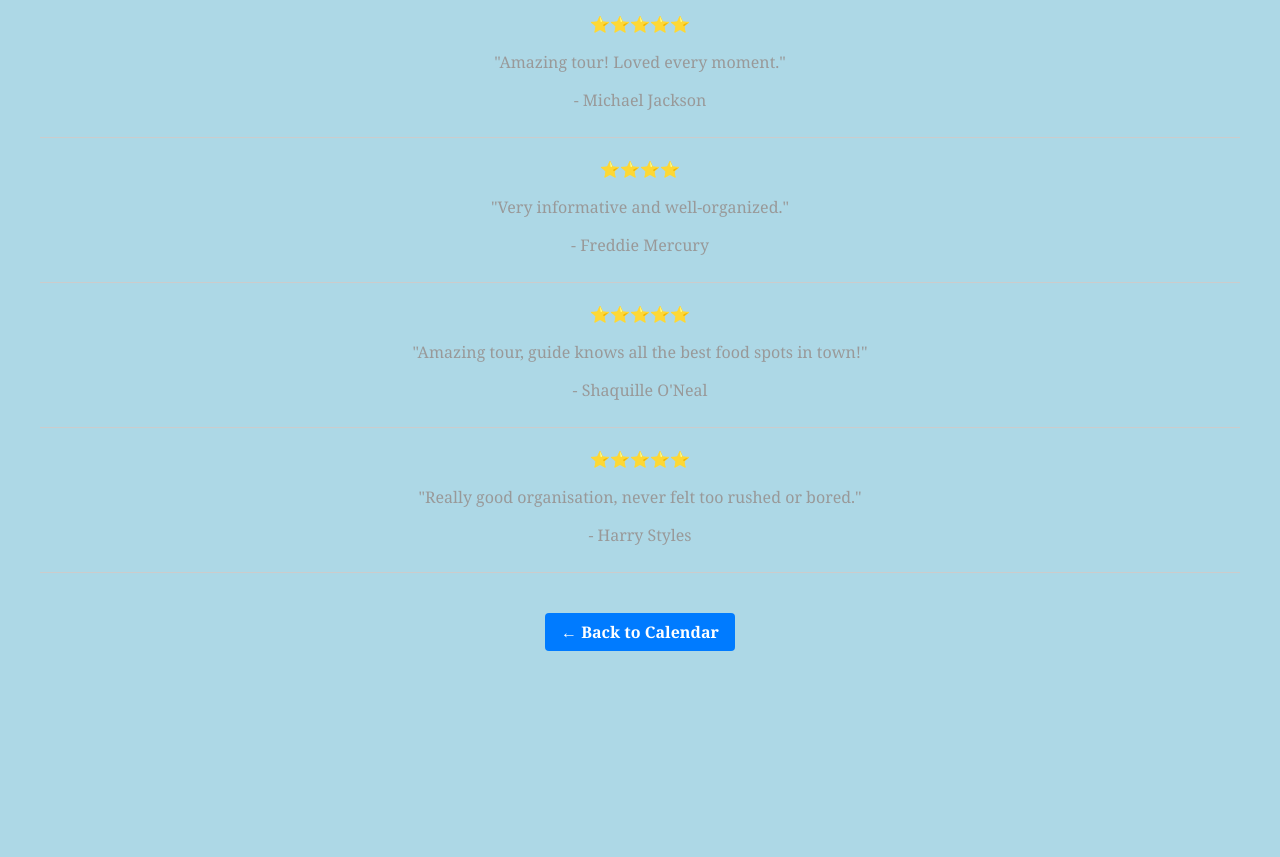
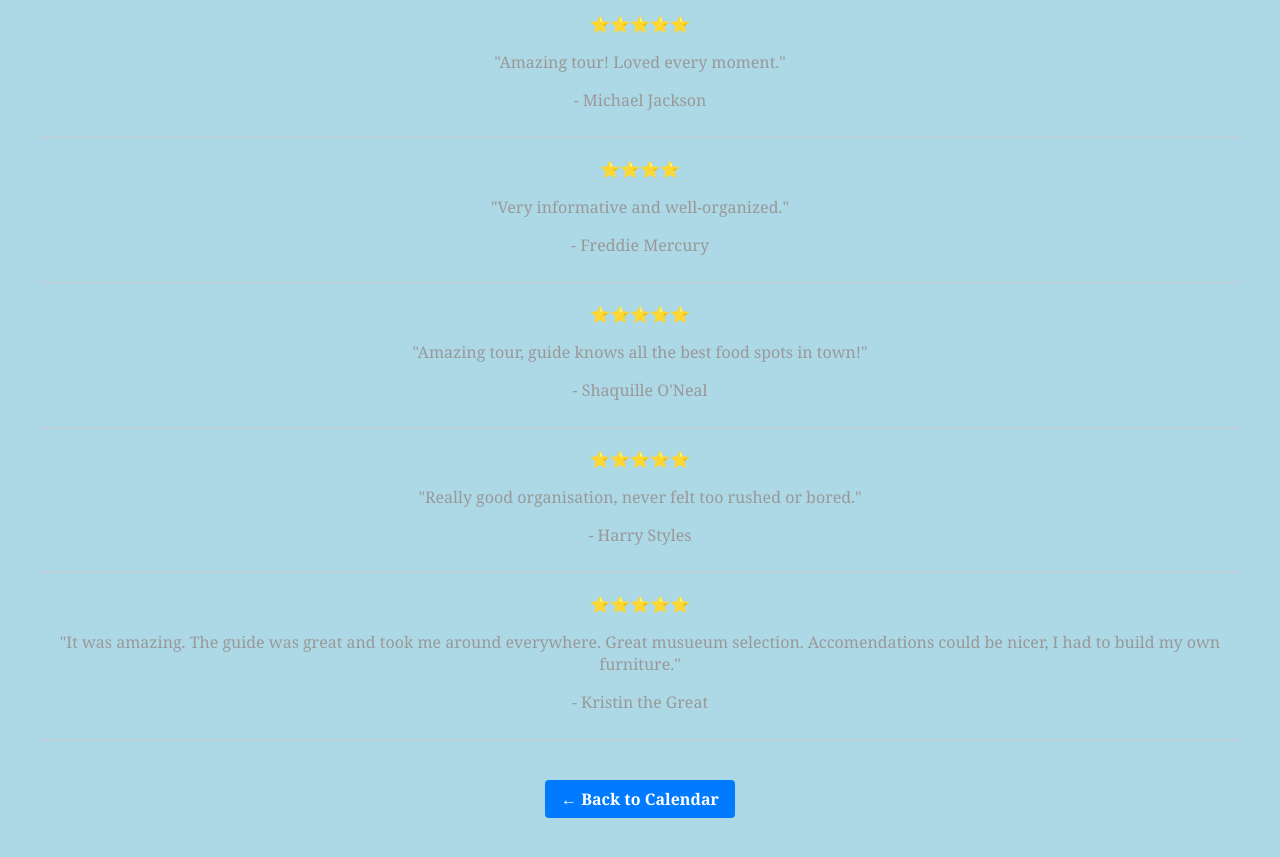
Before and after one commit to saltyj3sus/amsterdam-tours, a plain HTML site: page reviews.html in a window 1280 px wide. Shown: the part 151-1008 px from the top of the page. Before the commit the page ends 842 px from the top, so only its background shows below. Drawn offline with Linux system fonts and the light colour scheme.

Commit message:
Update reviews.html

```diff
--- a/reviews.html
+++ b/reviews.html
@@ -33,6 +33,12 @@
     <p>- Harry Styles</p>
   </div>
 
+    <div class="review">
+    <p>⭐️⭐️⭐️⭐️⭐️</p>
+    <p>"It was amazing. The guide was great and took me around everywhere. Great musueum selection. Accomendations could be nicer, I had to build my own furniture."</p>
+    <p>- Kristin the Great</p>
+  </div>
+
   <!-- Add more reviews here -->
 
   <!-- ✅ Add this button just before </body> -->
```
